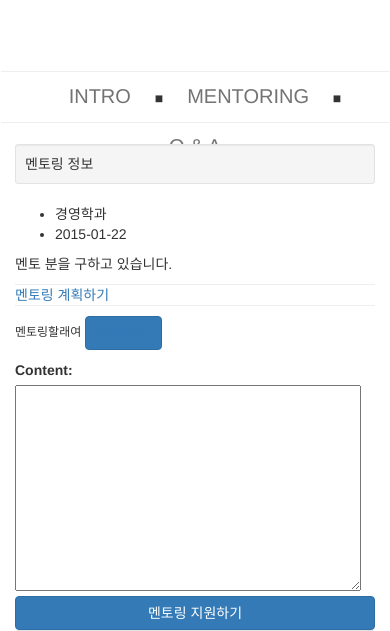
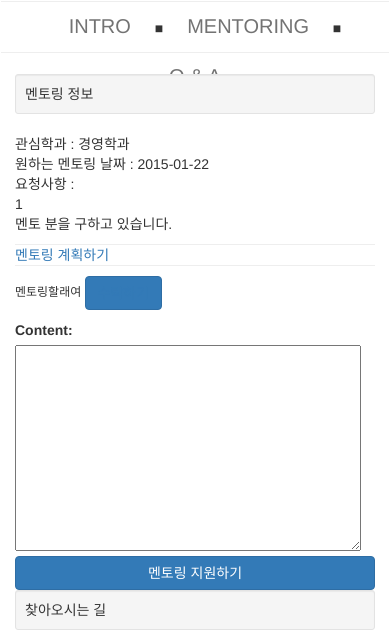
Before and after one commit to sarkmen/onedayschool, a Django app: page /mentoring/1/apply/1/accept/ in a window 390 px wide. Shown: the top 631 px of the page. Run offline with Django 3.2, Linux system fonts and the light colour scheme; data comes from the database, SQL or seed files in the repository; both versions use the stored data as it was after the commit; tables that the repository leaves empty hold one stand-in row (values such as "Sample post"); grey boxes labelled with a size stand in for pictures from a placeholder-image service; some libraries are stand-ins or nearby versions.

Commit message:
template_if

```diff
--- a/src/mentoring/templates/mentoring/mentoring_detail.html
+++ b/src/mentoring/templates/mentoring/mentoring_detail.html
@@ -20,15 +20,19 @@
             멘토링 정보
             </div>
             <div>
-              <ul class="slides">
-                <li>{{mentoring.major}}</li>
-                <li>{{mentoring.date}}</li>
+              <ul class="nav">
+                <li>관심학과 : {{mentoring.major}}</li>
+                <li>원하는 멘토링 날짜 : {{mentoring.date}}</li>
+                <li>요청사항 : </li>
+                <li>{{mentoring.requirements}}</li>
               </ul>
             </div>
 
-
+            {% if mentoring.acceptor %}
+            <p>성립된 멘토링입니다.</p>
+            {% else %}
             <p>멘토 분을 구하고 있습니다.</p>
-
+            {% endif %}
             <hr>
             <a class="btn=primary" href="{% url 'plan_new' mentoring.pk %}">멘토링 계획하기</a>
             <hr/>
--- a/src/mentoring/urls.py
+++ b/src/mentoring/urls.py
@@ -9,8 +9,9 @@ urlpatterns = [
     url(r'^(?P<pk>[0-9]+)/edit/$', views.mentoring_edit, name='mentoring_edit'),
     url(r'^(?P<pk>[0-9]+)/plan/new/$', views.plan_new, name='plan_new'),
     url(r'^(?P<pk>[0-9]+)/plan/edit/$', views.plan_edit, name='plan_edit'),
-    url(r'^(?P<pk>[0-9]+)/plan/detail/$', views.plan_detail, name='plan_detail'),
+    url(r'^(?P<pk>[0-9]+)/plan/$', views.plan_detail, name='plan_detail'),
     url(r'^(?P<pk>\d+)/apply/new/$', views.apply_new, name='apply_new'),
+    url(r'^(?P<pk>\d+)/apply/(?P<apply_pk>\d+)/edit/$', views.apply_edit, name='apply_edit'),
     url(r'^(?P<pk>\d+)/apply/(?P<apply_pk>\d+)/accept/$', views.mentoring_authenticate, name='accept'),
 
 ]
--- a/src/mentoring/views.py
+++ b/src/mentoring/views.py
@@ -23,7 +23,6 @@ def mentoring_detail(request, pk):
 def mentoring_new(request):
     if request.method == 'POST':
         mentoringform = MentoringForm(request.POST)
-
         if mentoringform.is_valid():
             mentoring = mentoringform.save(commit=False)
             mentoring.author = request.user
@@ -40,10 +39,9 @@ def mentoring_edit(request, pk):
     mentoring = get_object_or_404(Mentoring, pk=pk)
     if request.method == "POST":
         mentoringform = MentoringForm(request.POST, instance=mentoring)
-
         if mentoringform.is_valid():
+            mentoring = mentoringform.save(commit=False)
             mentoring.save()
-
             messages.success(request, "멘토링이 성공적으로 수정되었습니다.")
             return redirect("/")
     else:
@@ -79,7 +77,7 @@ def plan_edit(request, pk):
     mentoring = get_object_or_404(Mentoring, pk=pk)
     plan = get_object_or_404(Plan, pk=mentoring.pk)
     if request.method == "POST":
-        planform = PlanForm(request.POST)
+        planform = PlanForm(request.POST, instance=plan)
         if planform.is_valid():
             plan = planform.save(commit=False)
             plan.mentoring = mentoring
@@ -103,8 +101,17 @@ def apply_new(request, pk):
             apply.save()
             return redirect(mentoring_detail, pk=pk)
 
-def apply_edit(request, pk):
-    pass
+
+def apply_edit(request, pk, apply_pk):
+    mentoring = get_object_or_404(Mentoring, pk=pk)
+    apply = get_object_or_404(Apply, pk=apply_pk)
+    if request.method == "POST":
+        applyform = ApplyForm(request.POST, instance=apply)
+        if applyform.is_valid():
+            apply = applyform.save(commit=False)
+            apply.save()
+            return redirect(mentoring_detail, pk=pk)
+
 
 def mentoring_authenticate(request, pk, apply_pk):
     mentoring = get_object_or_404(Mentoring, pk=pk)
--- a/src/static/login.css
+++ b/src/static/login.css
@@ -1,7 +1,3 @@
-body {
-    padding-top: 70px; /* Required padding for .navbar-fixed-top. Remove if using .navbar-static-top. Change if height of navigation changes. */
-}
-
 footer {
     margin: 50px 0;
 }
--- a/src/static/mentoring_detail.css
+++ b/src/static/mentoring_detail.css
@@ -1,7 +1,3 @@
-body {
-    padding-top: 70px; /* Required padding for .navbar-fixed-top. Remove if using .navbar-static-top. Change if height of navigation changes. */
-}
-
 footer {
     margin: 50px 0;
 }
--- a/src/static/mentoring_form.css
+++ b/src/static/mentoring_form.css
@@ -1,7 +1,3 @@
-body {
-    padding-top: 70px; /* Required padding for .navbar-fixed-top. Remove if using .navbar-static-top. Change if height of navigation changes. */
-}
-
 footer {
     margin: 50px 0;
 }
--- a/src/static/mentoring_list.css
+++ b/src/static/mentoring_list.css
@@ -1,7 +1,3 @@
-body {
-    padding-top: 70px; /* Required padding for .navbar-fixed-top. Remove if using .navbar-static-top. Change if height of navigation changes. */
-}
-
 footer {
     margin: 50px 0;
 }
--- a/src/static/plan_detail.css
+++ b/src/static/plan_detail.css
@@ -1,7 +1,3 @@
-body {
-    padding-top: 70px; /* Required padding for .navbar-fixed-top. Remove if using .navbar-static-top. Change if height of navigation changes. */
-}
-
 footer {
     margin: 50px 0;
 }
--- a/src/static/plan_form.css
+++ b/src/static/plan_form.css
@@ -1,7 +1,3 @@
-body {
-    padding-top: 70px; /* Required padding for .navbar-fixed-top. Remove if using .navbar-static-top. Change if height of navigation changes. */
-}
-
 footer {
     margin: 50px 0;
 }
--- a/src/static/signup.css
+++ b/src/static/signup.css
@@ -1,7 +1,3 @@
-body {
-    padding-top: 70px; /* Required padding for .navbar-fixed-top. Remove if using .navbar-static-top. Change if height of navigation changes. */
-}
-
 footer {
     margin: 50px 0;
 }
```
Also changed, not shown: src/mentoring/templates/mentoring/mentoring_form.html (+21 -0 lines), src/mentoring/templates/mentoring/mentoring_list.html (+21 -2 lines), src/db.sqlite3.
